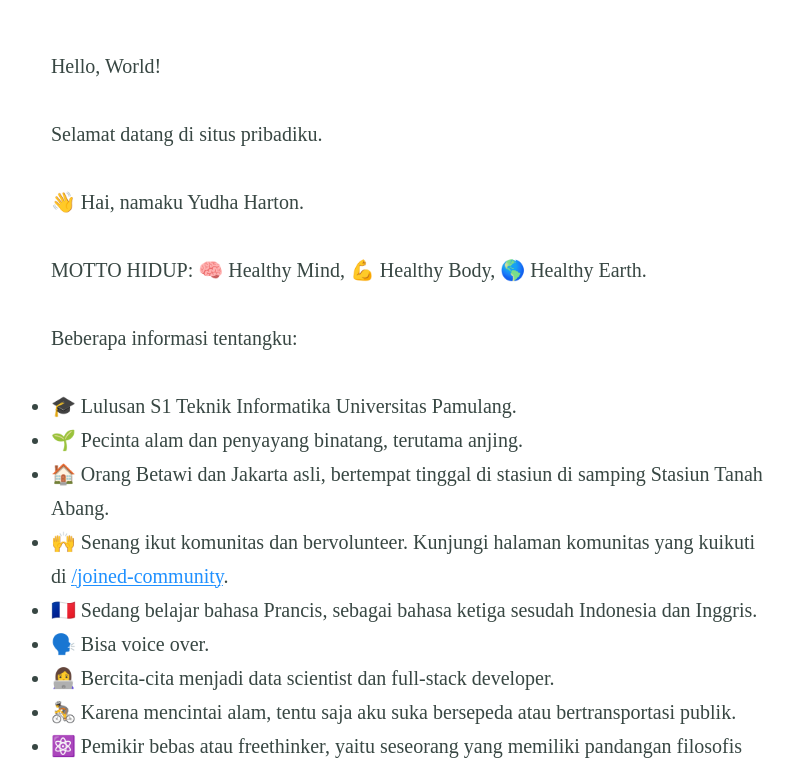
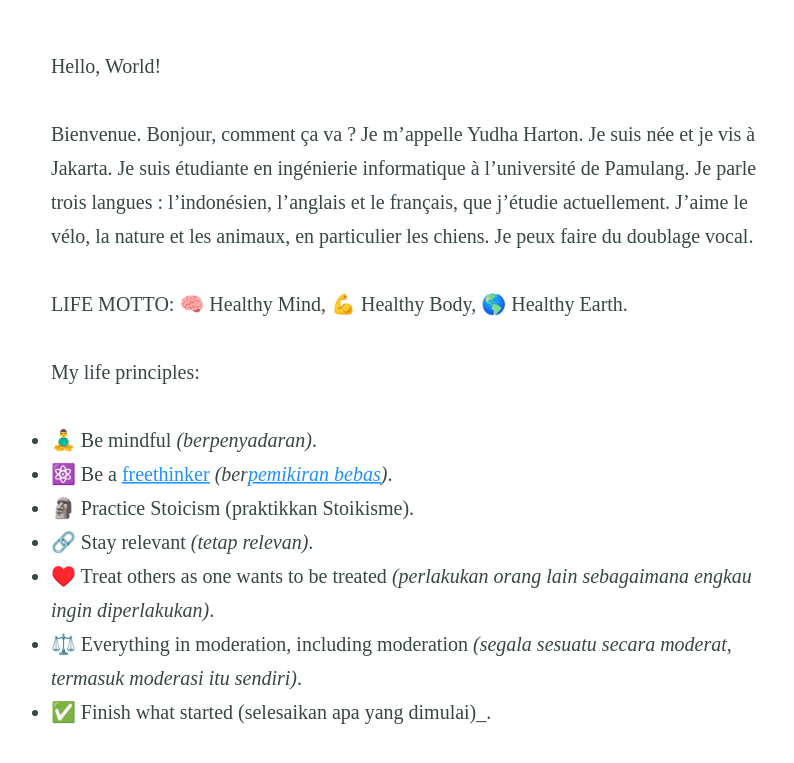
Before and after one commit to yudhaharton/yudhaharton.github.io, a Jekyll site: the page built from index.md, in a window 1280 px wide and 900 px high, scrolled down 291 px, cut to the strip 137-900 px from the top of the window. Shown: the whole strip, without its empty margins (232-1026 px from the left). Built offline with Jekyll 4.4.1, drawn with Linux system fonts in a browser that asks for light colours; some web fonts are replaced; some of the changed text lies outside the part shown.

Commit message:
Update index.md

```diff
--- a/index.md
+++ b/index.md
@@ -7,29 +7,28 @@ excerpt: ""
 
 Hello, World!
 
-Selamat datang di situs pribadiku.
+Bienvenue. Bonjour, comment ça va ? Je m'appelle Yudha Harton. Je suis née et je vis à Jakarta. Je suis étudiante en ingénierie informatique à l'université de Pamulang. Je parle trois langues : l'indonésien, l'anglais et le français, que j'étudie actuellement. J'aime le vélo, la nature et les animaux, en particulier les chiens. Je peux faire du doublage vocal.
 
-👋 Hai, namaku Yudha Harton.
+LIFE MOTTO: 🧠 Healthy Mind, 💪 Healthy Body, 🌎 Healthy Earth.
 
-MOTTO HIDUP: 🧠 Healthy Mind, 💪 Healthy Body, 🌎 Healthy Earth.
+My life principles:
+- 🧘‍♂️ Be mindful _(berpenyadaran)_.
+- ⚛️ Be a [freethinker](https://en.wikipedia.org/wiki/Freethought) _(ber[pemikiran bebas](pemikiran bebas))_.
+- 🗿 Practice Stoicism (praktikkan Stoikisme).
+- 🔗 Stay relevant _(tetap relevan)_.
+- ♥️ Treat others as one wants to be treated _(perlakukan orang lain sebagaimana engkau ingin diperlakukan)_.
+- ⚖️ Everything in moderation, including moderation _(segala sesuatu secara moderat, termasuk moderasi itu sendiri)_.
+- ✅ Finish what started (selesaikan apa yang dimulai)_.
 
-Beberapa informasi tentangku:
-- 🎓 Lulusan S1 Teknik Informatika Universitas Pamulang.
-- 🌱 Pecinta alam dan penyayang binatang, terutama anjing.
-- 🏠 Orang Betawi dan Jakarta asli, bertempat tinggal di stasiun di samping Stasiun Tanah Abang.
-- 🙌 Senang ikut komunitas dan bervolunteer. Kunjungi halaman komunitas yang kuikuti di [/joined-community](/joined-community).
-- 🇫🇷 Sedang belajar bahasa Prancis, sebagai bahasa ketiga sesudah Indonesia dan Inggris.
-- 🗣️ Bisa voice over.
-- 👩‍💻 Bercita-cita menjadi data scientist dan full-stack developer.
-- 🚴 Karena mencintai alam, tentu saja aku suka bersepeda atau bertransportasi publik.
-- ⚛️  Pemikir bebas atau freethinker, yaitu seseorang yang memiliki pandangan filosofis yang menyatakan opini harus dibentuk berdasarkan ilmu pengetahuan, logika, dan akal, dan tidak boleh dipengaruhi oleh kekuasaan, tradisi, dogma, dan agama.
+A few pages on this site:
+- 📝[/blog](/blog) berisi tulisanku.
+- 📲[/social-media](/social-media) berisi daftar semua akun media yang miliki.
+- 🤝[/joined-community](/joined-community) berisi daftar komunitas yang kuikuti berserta foto.
+- 🔍[/search](/search) untuk mencari.
+- 📄[/sample](/sample) adalah contoh halaman yang memuat semua elemen markdown syntax.
 
-Silakan kunjungi halaman 📝[/blog](/blog) untuk membaca tulisan-tulisanku.
+Situs ini (rencananya akan) berisi portofolio dan blog. Sedang dibuat halaman yang memuat CV-ku.
 
-Kunjungi halaman 📲[/social-media](/social-media) untuk menghubungiku dan melihat semua media yang kupunya.
-
-Sedang dibuat halaman yang memuat CV-ku.
-
-Situs ini baru dibuat, belum sepenuhnya jadi. Masih ada yang harus dikerjakan. Mohon maaf bila ada missing link dan error lainnya.
+Situs ini baru dibuat, belum sepenuhnya jadi. Masih ada yang harus dikerjakan. Mohon maaf bila ada missing link atau/dan error lainnya.
 
 Terima kasih sudah mampir 😊
```
